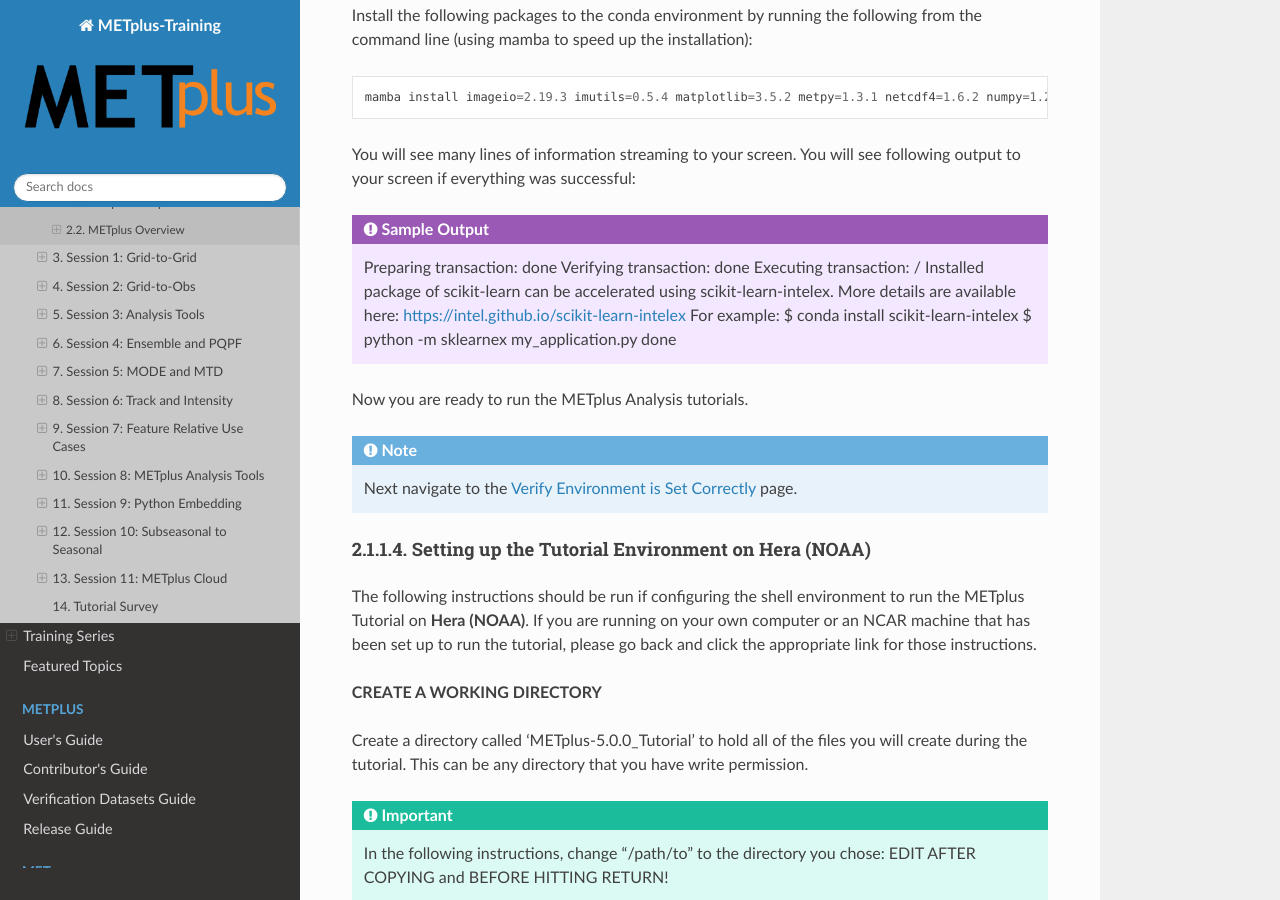
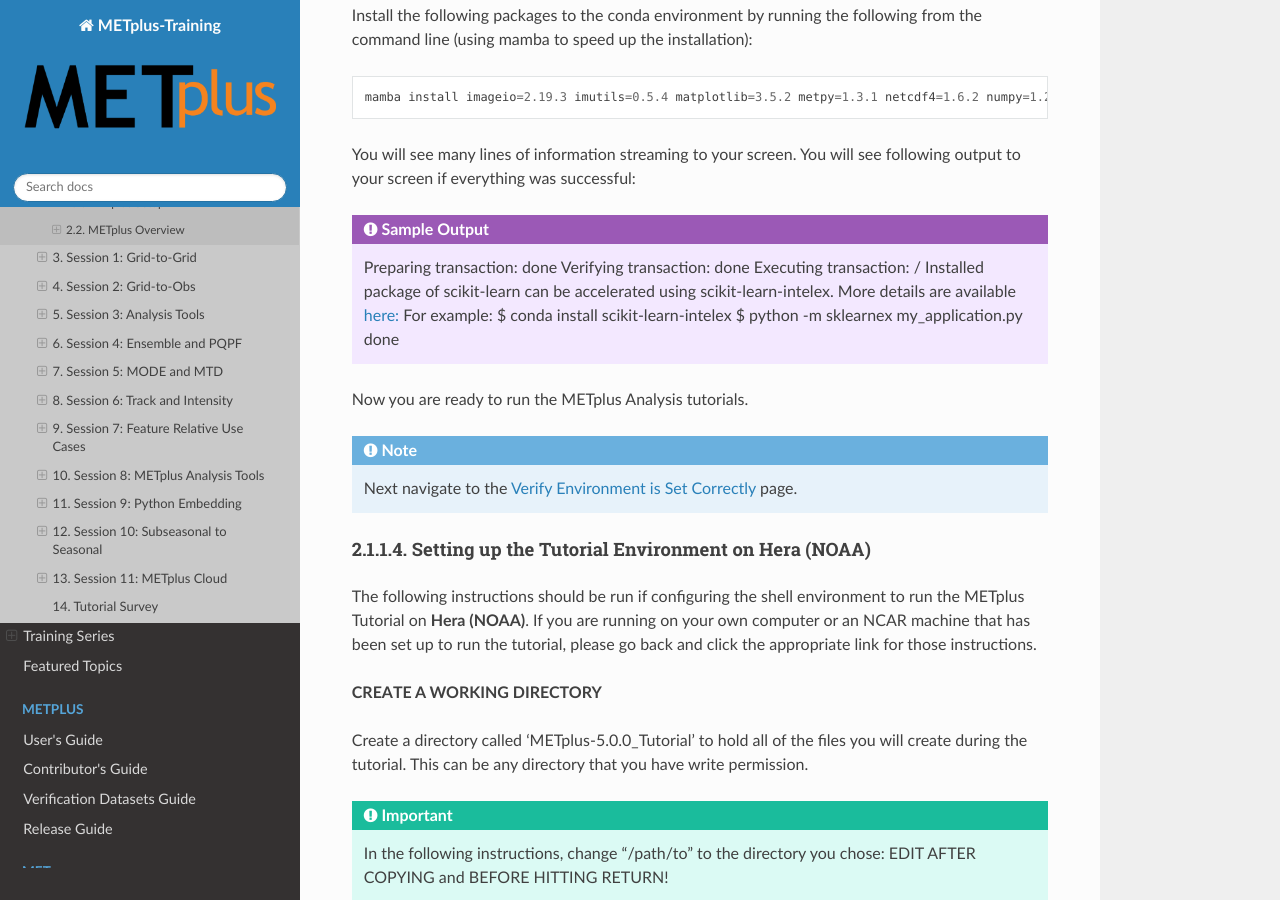
Before and after one commit to dtcenter/METplus-Training, a Sphinx documentation site: the page built from docs/Tutorial/v5.0/Preliminary_work_METplus_setup.rst, in a window 1280 px wide and 900 px high, scrolled down 9016 px. Built offline with Sphinx 7.4.7 and the Read the Docs theme 3.1.0, drawn with Linux system fonts in a browser that asks for light colours.

Commit message:
fixing 2 links

```diff
--- a/docs/Tutorial/v5.0/Preliminary_work_METplus_setup.rst
+++ b/docs/Tutorial/v5.0/Preliminary_work_METplus_setup.rst
@@ -382,7 +382,7 @@
    Verifying transaction: done
    Executing transaction: /
    Installed package of scikit-learn can be accelerated using scikit-learn-intelex.
-   More details are available here: https://intel.github.io/scikit-learn-intelex
+   More details are available `here: <https://intel.github.io/scikit-learn-intelex>`_
    For example:
    $ conda install scikit-learn-intelex
    $ python -m sklearnex my_application.py
@@ -1403,7 +1403,7 @@
 
 **Filename Template Settings in METplus**
 
-METplus configuration variables that control filename templates are described in the `Directory and Filename Template Info <https://metplus.readthedocs.io/en/main_v4.0/Users_Guide/systemconfiguration.html#directory-and-filename-template-info>`_ section of the System Configuration chapter in the METplus User's Guide. The Example wrapper is a good tool to help understand how these settings control what is run by the METplus wrappers.
+METplus configuration variables that control filename templates are described in the `Directory and Filename Template Info <https://metplus.readthedocs.io/en/main_v5.1/Users_Guide/systemconfiguration.html#directory-and-filename-template-info>`_ section of the System Configuration chapter in the METplus User's Guide. The Example wrapper is a good tool to help understand how these settings control what is run by the METplus wrappers.
 
 1. List the sample available in the ${METPLUS_DATA} directory
 
```
